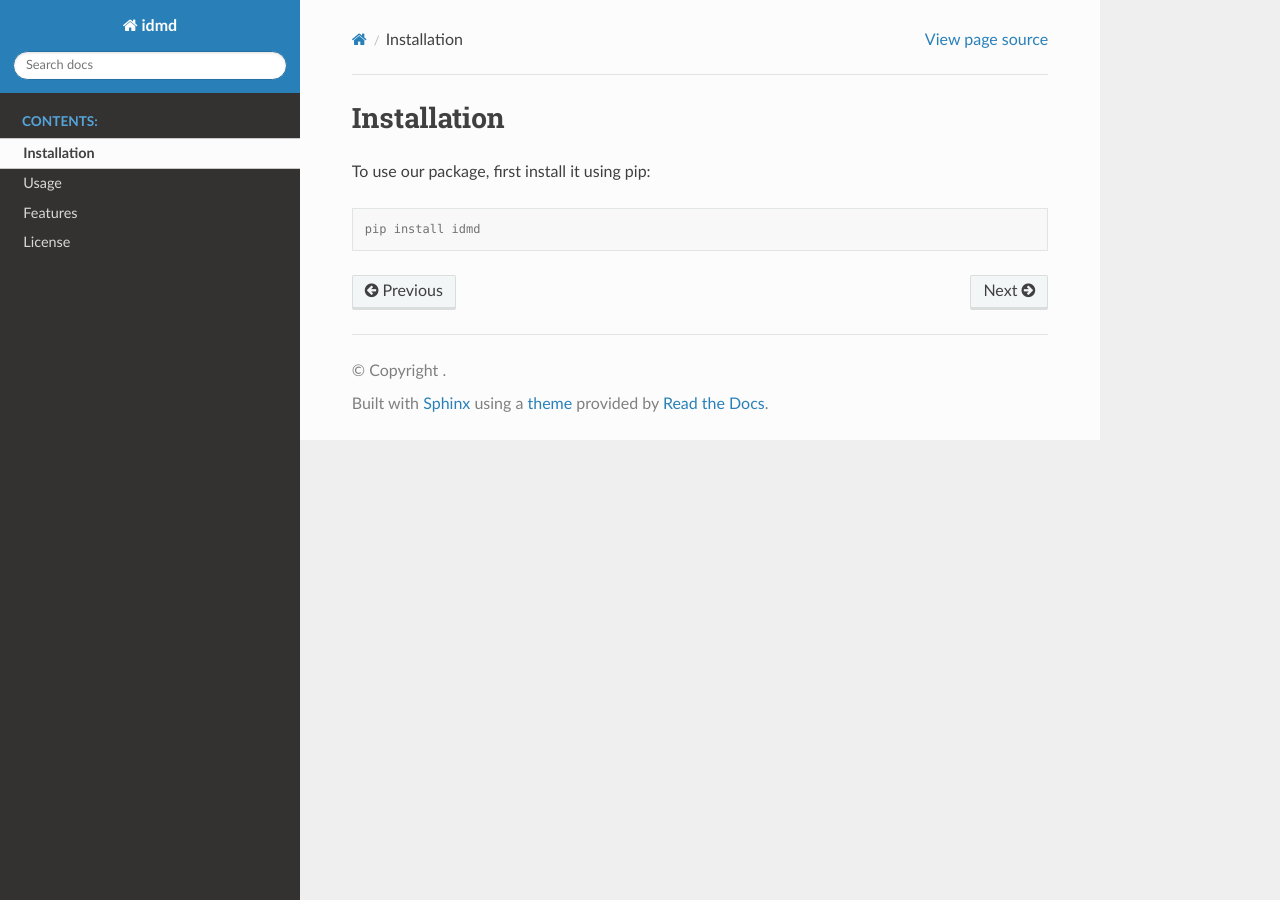
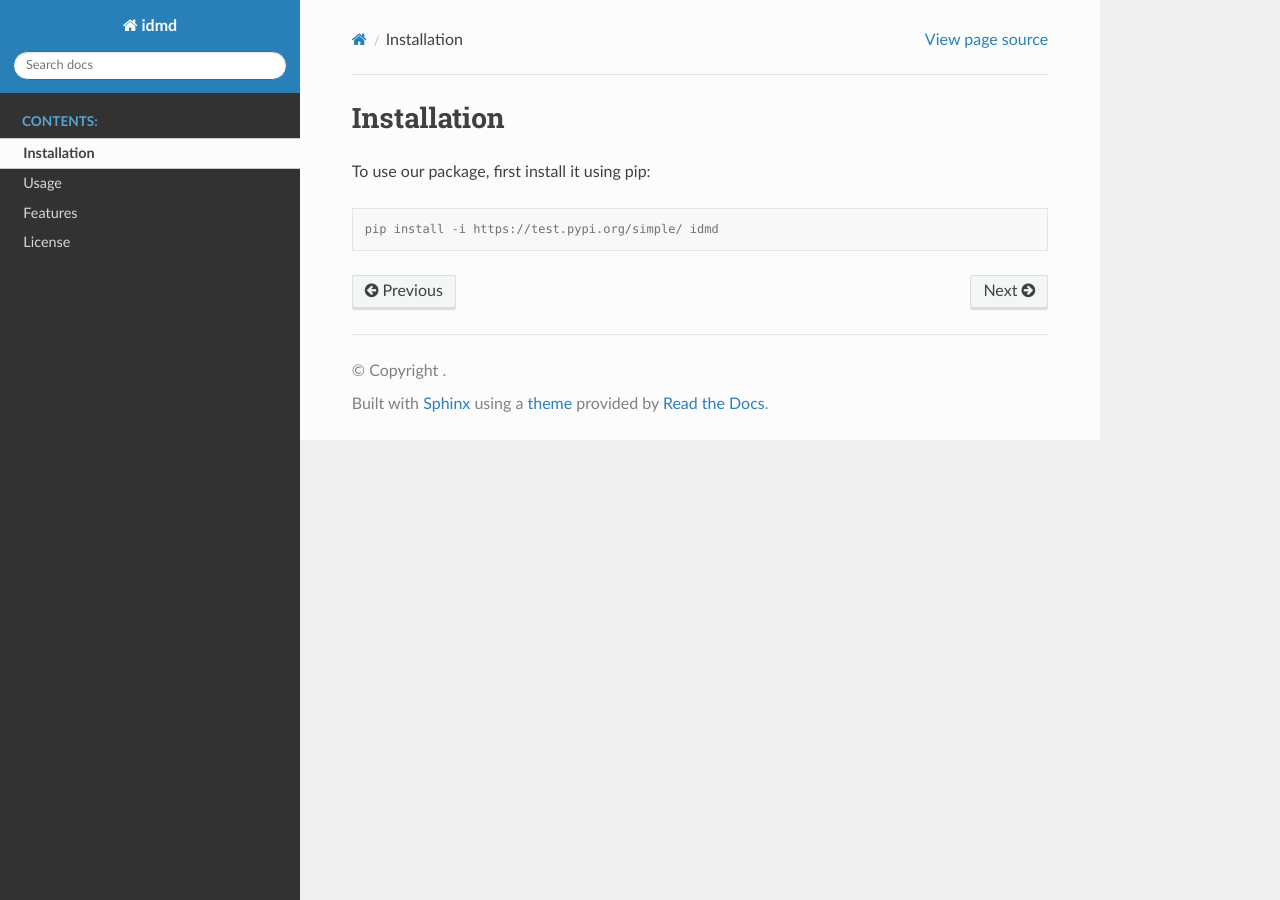
Before and after one commit to CsongorLaczko/idmd, a Sphinx documentation site: the page built from docs/Installation.rst, in a window 1280 px wide. Built offline with Sphinx 7.4.7 and the Read the Docs theme 3.1.0, drawn with Linux system fonts in a browser that asks for light colours; pages that are not in the unit, such as notebooks, are missing from menus; some of the changed lines change nothing that is shown.

Commit message:
Update Installation.rst

```diff
--- a/docs/Installation.rst
+++ b/docs/Installation.rst
@@ -4,4 +4,4 @@ To use our package, first install it using pip:
 
 .. code-block:: console
 
-   pip install idmd
+   pip install -i https://test.pypi.org/simple/ idmd
```
